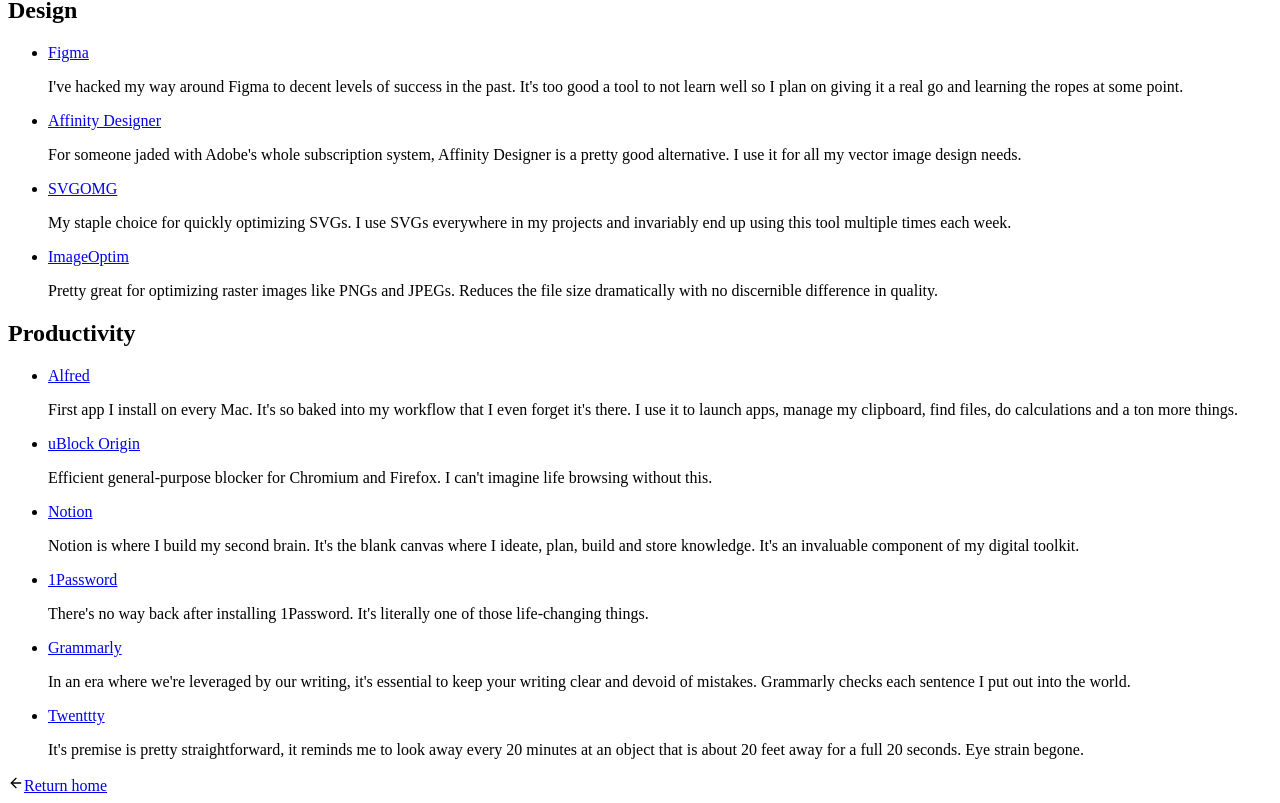
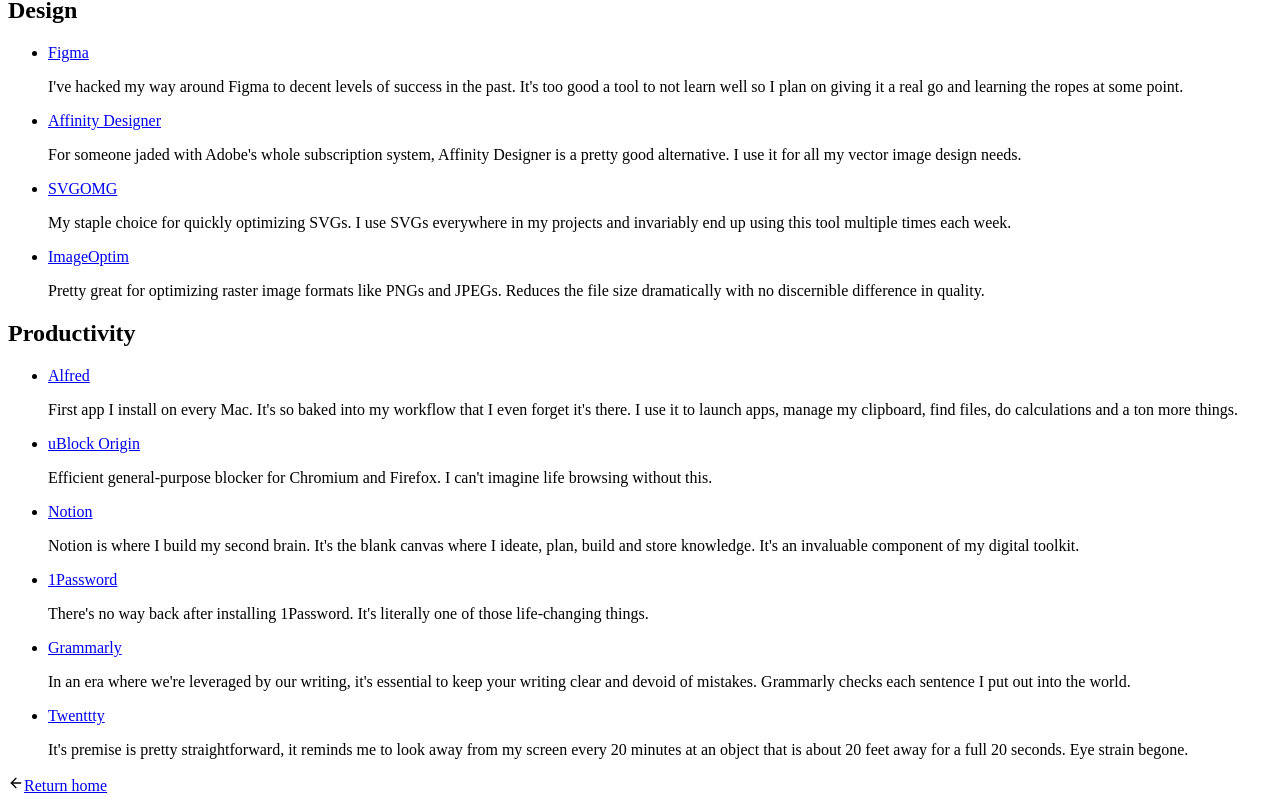
Before and after one commit to denniskigen/denniskigen.com, a Next.js app: page /uses in a window 1280 px wide. Shown: the part 1317-2120 px from the top of the page. Built offline with nearby package versions, Linux system fonts and the light colour scheme.

Commit message:
(fix) Tweak copy

```diff
--- a/pages/uses.js
+++ b/pages/uses.js
@@ -305,8 +305,8 @@
                   </ExternalLink>
                 </p>
                 <p>
-                  Pretty great for optimizing raster images like PNGs and JPEGs.
-                  Reduces the file size dramatically with no discernible
+                  Pretty great for optimizing raster image formats like PNGs and
+                  JPEGs. Reduces the file size dramatically with no discernible
                   difference in quality.
                 </p>
               </li>
@@ -384,8 +384,8 @@
                 </p>
                 <p>
                   It's premise is pretty straightforward, it reminds me to look
-                  away every 20 minutes at an object that is about 20 feet away
-                  for a full 20 seconds. Eye strain begone.
+                  away from my screen every 20 minutes at an object that is
+                  about 20 feet away for a full 20 seconds. Eye strain begone.
                 </p>
               </li>
             </ul>
```
